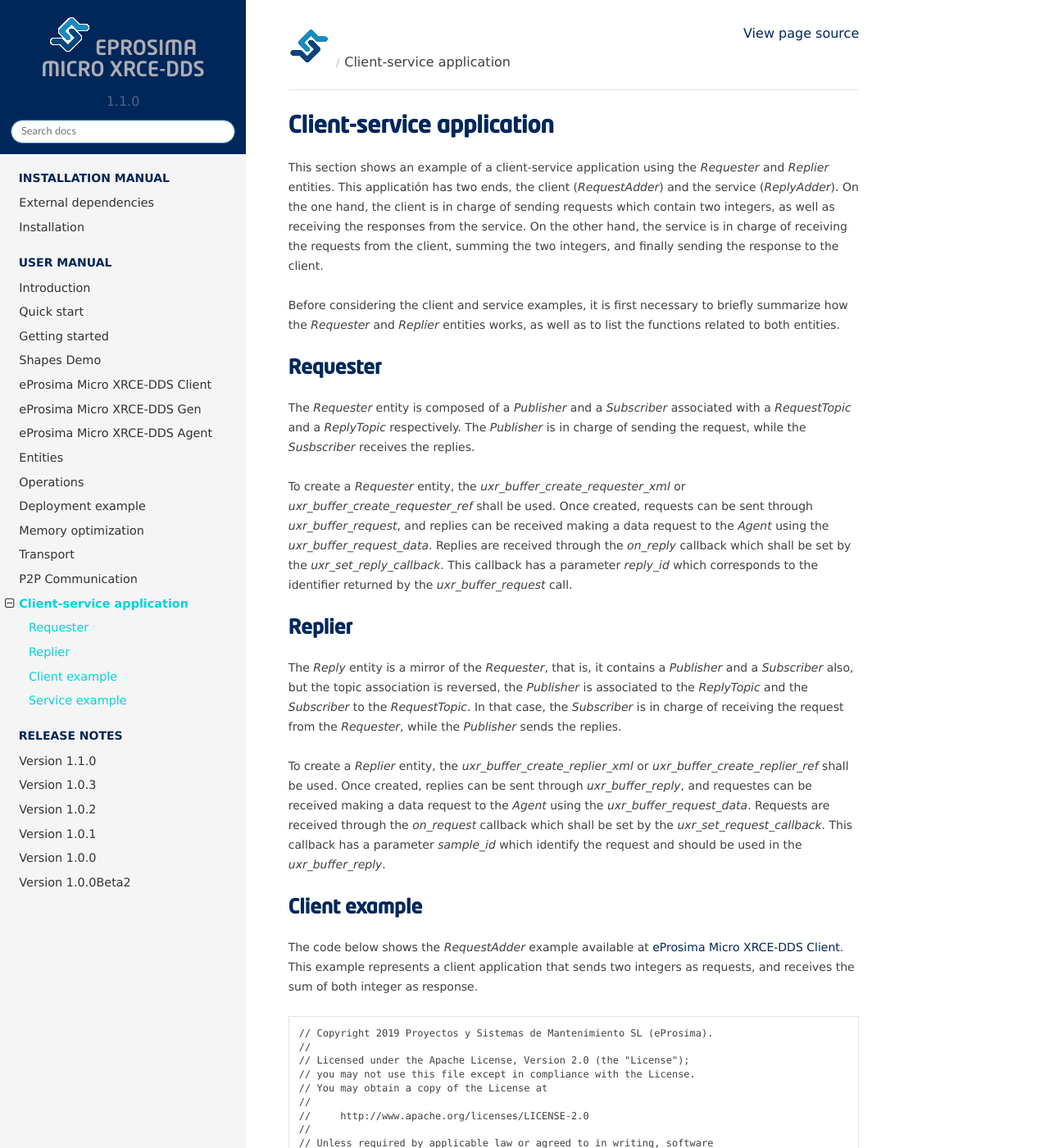
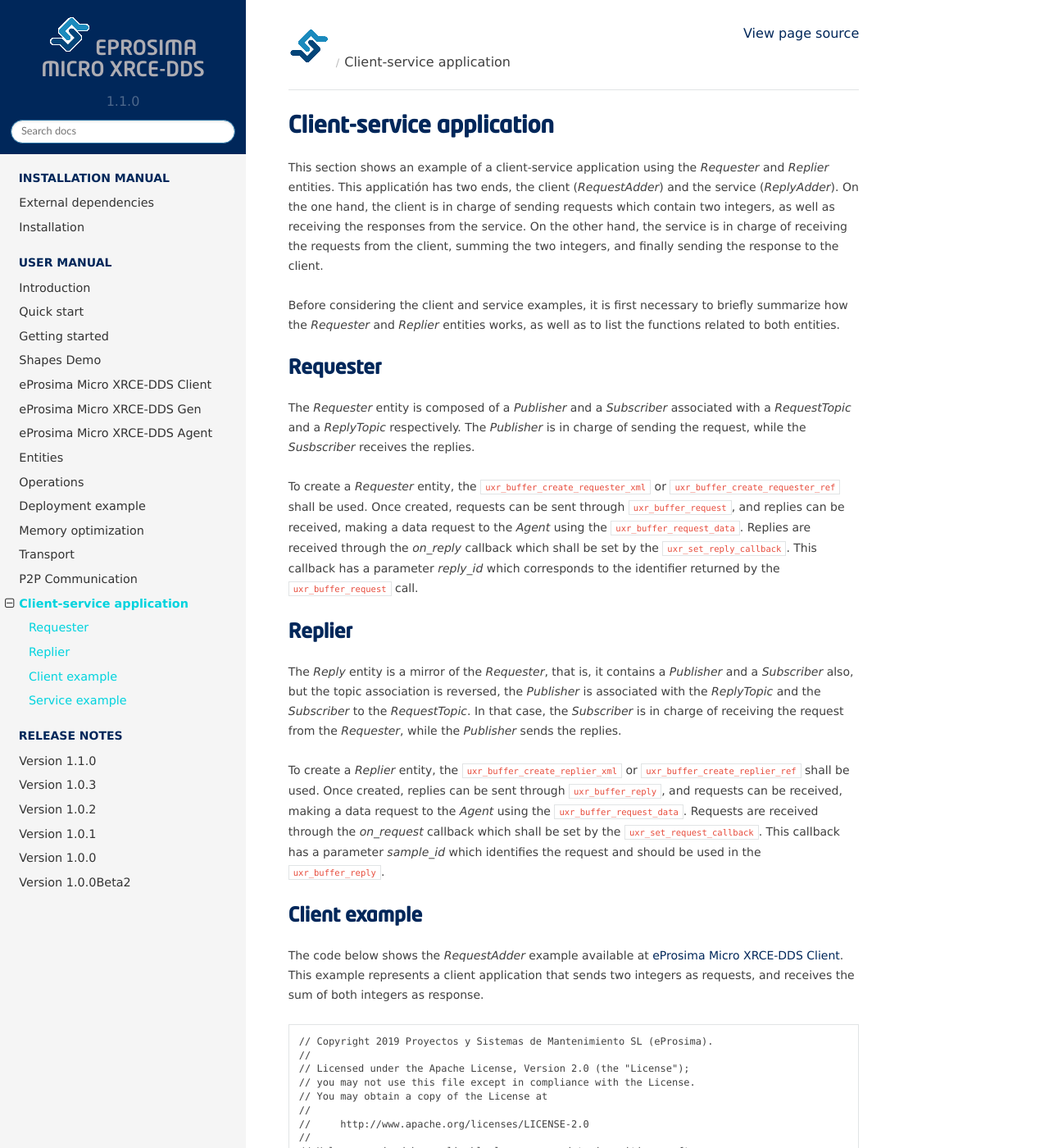
Before and after one commit to eProsima/Micro-XRCE-DDS-docs, a Sphinx documentation site: the page built from docs/client_service.rst, in a window 1280 px wide and 1400 px high. Shown: the whole window at 82% size. Built offline with Sphinx 7.4.7 and the Read the Docs theme 2.0.0, drawn with Linux system fonts in a browser that asks for light colours.

Commit message:
Refs #7090. Change client_service.rst function formats and fix misspelling.

```diff
--- a/docs/client_service.rst
+++ b/docs/client_service.rst
@@ -17,28 +17,28 @@
 The `Requester` entity is composed of a `Publisher` and a `Subscriber` associated with a `RequestTopic` and a `ReplyTopic` respectively.
 The `Publisher` is in charge of sending the request, while the `Susbscriber` receives the replies.
 
-To create a `Requester` entity, the `uxr_buffer_create_requester_xml` or `uxr_buffer_create_requester_ref` shall be used.
-Once created, requests can be sent through `uxr_buffer_request`, and replies can be received making a data request to the *Agent* using the `uxr_buffer_request_data`.
-Replies are received through the `on_reply` callback which shall be set by the `uxr_set_reply_callback`.
-This callback has a parameter `reply_id` which corresponds to the identifier returned by the `uxr_buffer_request` call.
+To create a `Requester` entity, the ``uxr_buffer_create_requester_xml`` or ``uxr_buffer_create_requester_ref`` shall be used.
+Once created, requests can be sent through ``uxr_buffer_request``, and replies can be received, making a data request to the *Agent* using the ``uxr_buffer_request_data``.
+Replies are received through the `on_reply` callback which shall be set by the ``uxr_set_reply_callback``.
+This callback has a parameter `reply_id` which corresponds to the identifier returned by the ``uxr_buffer_request`` call.
 
 Replier
 ^^^^^^^
 
 The `Reply` entity is a mirror of the `Requester`, that is, it contains a `Publisher` and a `Subscriber` also, but the topic association is reversed,
-the `Publisher` is associated to the `ReplyTopic` and the `Subscriber` to the `RequestTopic`.
+the `Publisher` is associated with the `ReplyTopic` and the `Subscriber` to the `RequestTopic`.
 In that case, the `Subscriber` is in charge of receiving the request from the `Requester`, while the `Publisher` sends the replies.
 
-To create a `Replier` entity, the `uxr_buffer_create_replier_xml` or `uxr_buffer_create_replier_ref` shall be used.
-Once created, replies can be sent through `uxr_buffer_reply`, and requestes can be received making a data request to the *Agent* using the `uxr_buffer_request_data`.
-Requests are received through the `on_request` callback which shall be set by the `uxr_set_request_callback`.
-This callback has a parameter `sample_id` which identify the request and should be used in the `uxr_buffer_reply`.
+To create a `Replier` entity, the ``uxr_buffer_create_replier_xml`` or ``uxr_buffer_create_replier_ref`` shall be used.
+Once created, replies can be sent through ``uxr_buffer_reply``, and requests can be received, making a data request to the *Agent* using the ``uxr_buffer_request_data``.
+Requests are received through the `on_request` callback which shall be set by the ``uxr_set_request_callback``.
+This callback has a parameter `sample_id` which identifies the request and should be used in the ``uxr_buffer_reply``.
 
 Client example
 ^^^^^^^^^^^^^^
 
 The code below shows the *RequestAdder* example available at `eProsima Micro XRCE-DDS Client <https://github.com/eProsima/Micro-XRCE-DDS-Client/tree/master/examples/RequesterAdder>`__.
-This example represents a client application that sends two integers as requests, and receives the sum of both integer as response.
+This example represents a client application that sends two integers as requests, and receives the sum of both integers as response.
 
 .. code-block:: C
 
```
